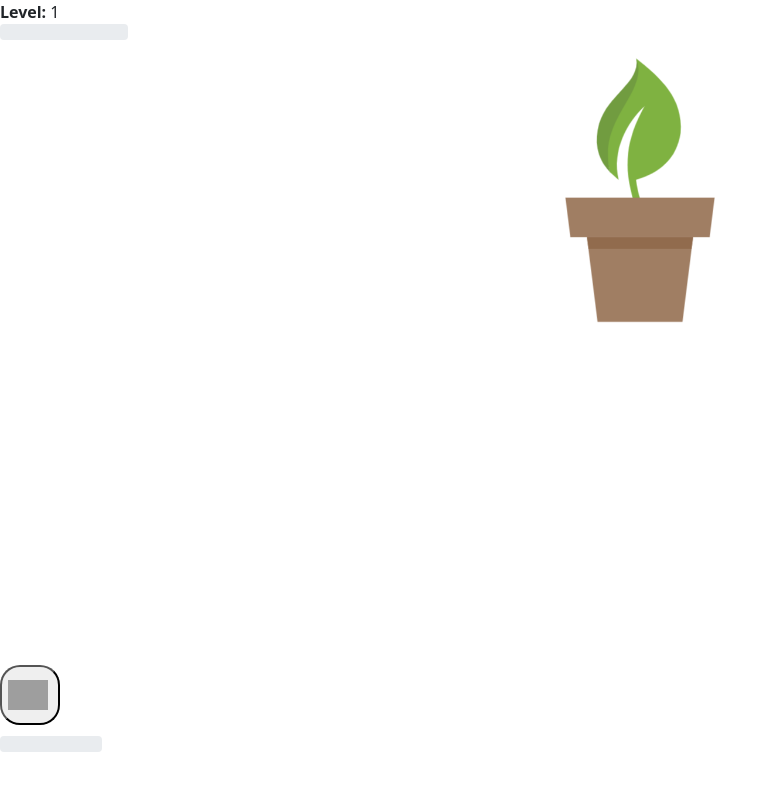
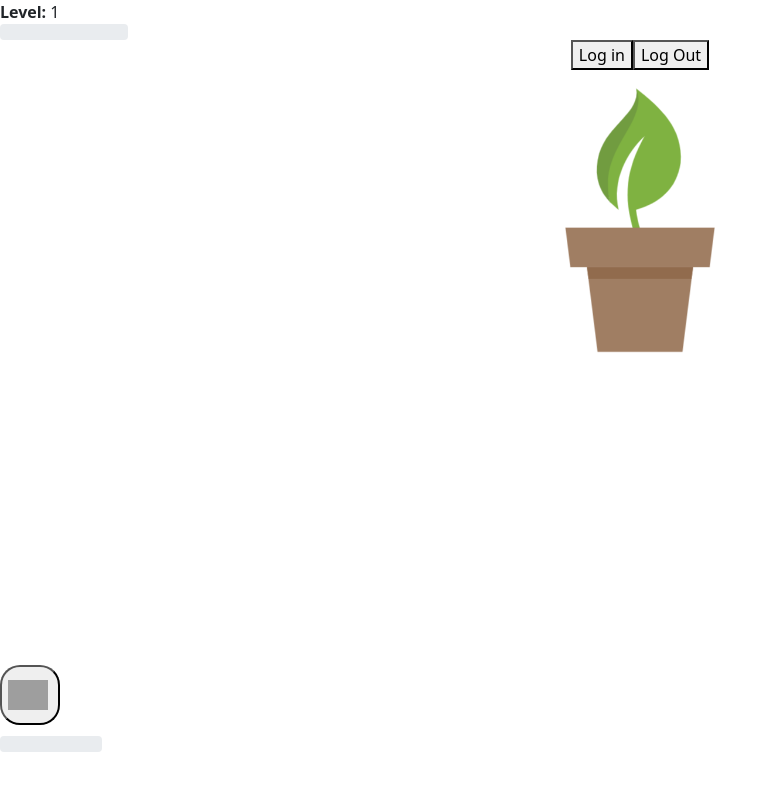
Before and after one commit to alex-schrader/PlantPet, a React (Create React App) app in the folder plantpet/: page / in a window 1280 px wide. Shown: the top 790 px of the page, without its empty margins (0-778 px from the left). Built offline with nearby package versions, Linux system fonts and the light colour scheme; grey boxes are pictures that could not be loaded.

Commit message:
added basic login functionality with Auth0

```diff
--- a/plantpet/package.json
+++ b/plantpet/package.json
@@ -4,6 +4,7 @@
   "private": true,
   "dependencies": {
     "-": "0.0.1",
+    "@auth0/auth0-react": "^1.8.0",
     "@testing-library/jest-dom": "^5.14.1",
     "@testing-library/react": "^11.2.7",
     "@testing-library/user-event": "^12.8.3",
--- a/plantpet/src/App.js
+++ b/plantpet/src/App.js
@@ -5,16 +5,19 @@
 import "bootstrap/dist/css/bootstrap.min.css";
 import Levels from "./Components/Levels";
 import "./App.css";
-import waterplant from './waterplant.jpg'
+import waterplant from "./waterplant.jpg";
+import LoginButton from "./Components/Loginout/LoginButton";
+import LogoutButton from "./Components/Loginout/LogoutButton";
+import Profile from "./Components/Profile";
 
 function App() {
   const [water, setWater] = useState(0);
   const clickHandlerWater = () => {
     if (water === 20) {
       setWater(0);
-      setLevel(level + .25);
-      console.log('hi')
-      console.log(level)
+      setLevel(level + 0.25);
+      console.log("hi");
+      console.log(level);
     } else {
       setWater(water + 1);
     }
@@ -23,19 +26,23 @@
 
   return (
     <div className="App">
-      <Levels level={level} arg = "hello"/>
-      <img src={plant} className="imgprop"/>
+      <Levels level={level} arg="hello" />
+      <div>
+        <LoginButton />
+        <LogoutButton />
+        <Profile/>
+      </div>
+      <img src={plant} className="imgprop" />
 
       <div className="water">
         <div className="progBar">
           <ProgressBar animated variant="success" now={water} max={21} />
         </div>
         <button onClick={clickHandlerWater} className="waterButton">
-          <img className ="waterlogo" src={waterplant}></img>
+          <img className="waterlogo" src={waterplant}></img>
         </button>
       </div>
       {/* <h1>{water}</h1> */}
-
     </div>
   );
 }
--- /dev/null
+++ b/plantpet/src/Components/Loginout/LoginButton.js
@@ -0,0 +1,13 @@
+import React from 'react'
+import { useAuth0 } from '@auth0/auth0-react'
+
+const LoginButton = () => {
+    const {loginWithRedirect} = useAuth0();
+    return (
+        <button onClick={() => loginWithRedirect()}>
+            Log in
+        </button>
+    )
+}
+
+export default LoginButton
--- /dev/null
+++ b/plantpet/src/Components/Loginout/LogoutButton.js
@@ -0,0 +1,13 @@
+import React from 'react'
+import { useAuth0 } from '@auth0/auth0-react'
+
+const LogoutButton = () => {
+    const {logout} = useAuth0();
+    return (
+        <button onClick={() => logout()}>
+            Log Out
+        </button>
+    )
+}
+
+export default LogoutButton
--- /dev/null
+++ b/plantpet/src/Components/Profile.js
@@ -0,0 +1,14 @@
+import React from 'react'
+import { useAuth0 } from '@auth0/auth0-react'
+
+const Profile = () => {
+
+    const {user} = useAuth0();
+    return (
+        <div>
+            {JSON.stringify(user, null, 2)}
+        </div>
+    )
+}
+
+export default Profile
--- a/plantpet/src/index.js
+++ b/plantpet/src/index.js
@@ -1,14 +1,21 @@
-import React from 'react';
-import ReactDOM from 'react-dom';
-import './index.css';
-import App from './App';
-import reportWebVitals from './reportWebVitals';
+import React from "react";
+import ReactDOM from "react-dom";
+import "./index.css";
+import App from "./App";
+import reportWebVitals from "./reportWebVitals";
+import { Auth0Provider } from "@auth0/auth0-react";
+
+const domain = process.env.REACT_APP_AUTH0_DOMAIN;
+const clientId = process.env.REACT_APP_AUTH0_CLIENT_ID;
 
 ReactDOM.render(
-  <React.StrictMode>
+  <Auth0Provider
+    domain={domain}
+    clientId={clientId}
+    redirectUri={window.location.origin}>
     <App />
-  </React.StrictMode>,
-  document.getElementById('root')
+  </Auth0Provider>,
+  document.getElementById("root")
 );
 
 // If you want to start measuring performance in your app, pass a function
```
Also changed, not shown: 2 other files (tests, documents, lock files or other folders).
